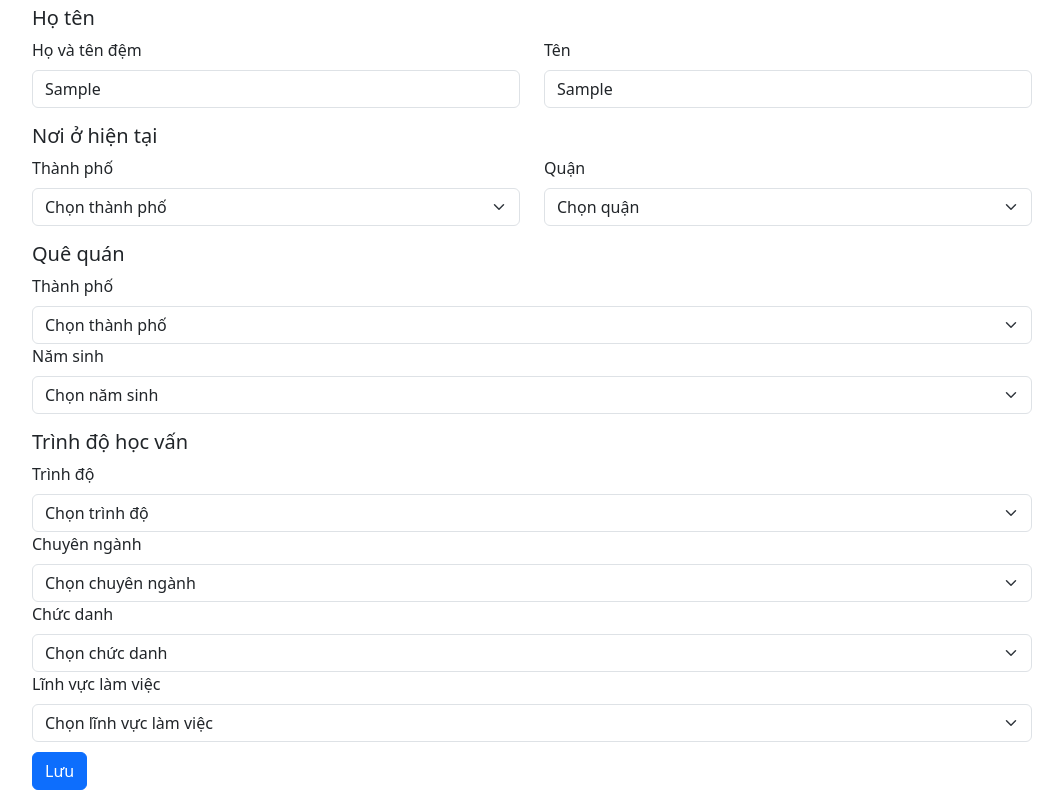
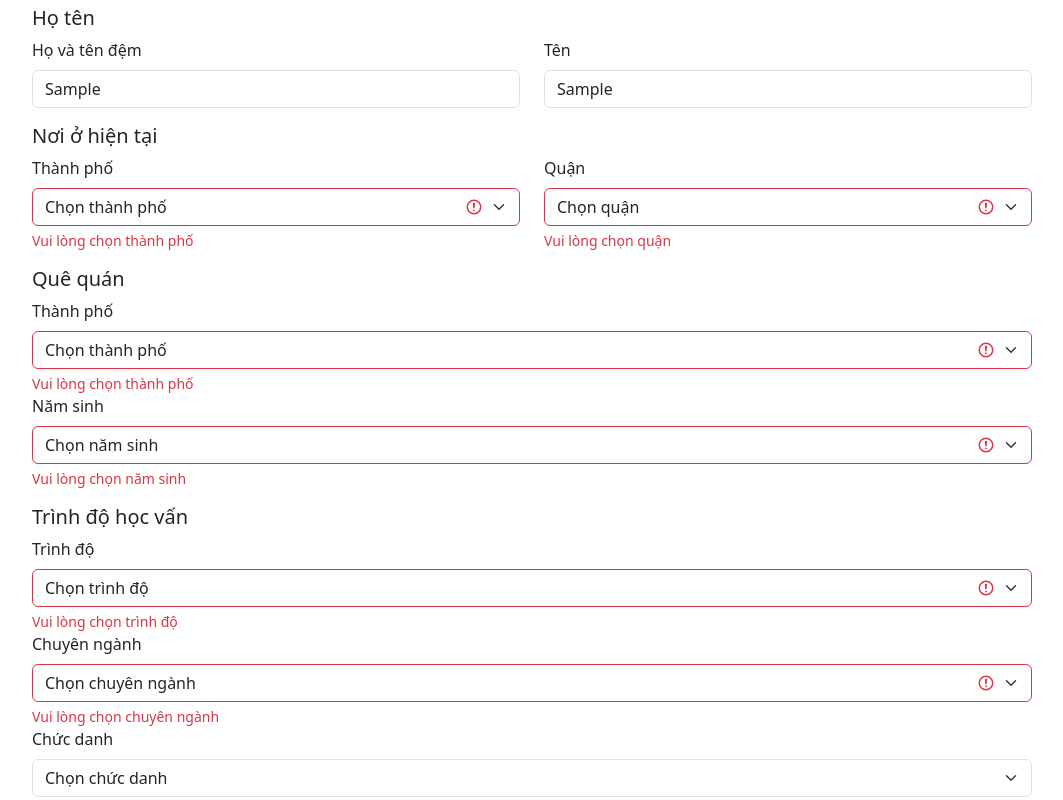
Before and after one commit to minh0812/info, a React (Create React App) app: page / in a window 1280 px wide. Both pictures are taken after typing "Sample", "Sample" into the empty fields and a click on the button "Lưu". Shown: the part 108-908 px from the top of the page, without its empty margins (108-1171 px from the left). Built offline with nearby package versions, Linux system fonts and the light colour scheme.

Commit message:
Update index.js

```diff
--- a/src/components/Info/index.js
+++ b/src/components/Info/index.js
@@ -12,6 +12,7 @@ const Info = () => {
   const jobTitleCNTT = ["Frontend Developer", "Backend Developer"];
   const workField = ["Thương mại", "Dịch vụ", "Sản xuất"];
   const [wordFieldSelected, setWordFieldSelected] = useState([]);
+  const [isSubmit, setIsSubmit] = useState(false);
   const [form, setForm] = useState({
     firstName: "",
     lastName: "",
@@ -29,6 +30,7 @@ const Info = () => {
 
   const handleSubmit = (e) => {
     e.preventDefault();
+    setIsSubmit(true);
     if (
       form.firstName === "" ||
       form.lastName === "" ||
@@ -41,14 +43,13 @@ const Info = () => {
       form.jobTitle === "" ||
       form.wordField.length === 0
     ) {
-      setShowAlert(true);
-      setTimeout(() => {
-        setShowAlert(false);
-      }, 2000);
       return;
     }
     console.log(form);
-    alert("Submit success");
+    setShowAlert(true);
+    setTimeout(() => {
+      setShowAlert(false);
+    }, 2000);
   };
 
   return (
@@ -63,12 +64,15 @@ const Info = () => {
               <Form.Control
                 type="text"
                 placeholder="Nhập họ và tên đệm"
-                required
                 value={form.firstName}
                 onChange={(e) =>
                   setForm({ ...form, firstName: e.target.value })
                 }
+                isInvalid={form.firstName === "" && isSubmit ? true : false}
               />
+              <Form.Control.Feedback type="invalid">
+                Vui lòng nhập họ và tên đệm
+              </Form.Control.Feedback>
             </Form.Group>
           </Col>
           <Col>
@@ -79,8 +83,11 @@ const Info = () => {
                 placeholder="Nhập tên"
                 value={form.lastName}
                 onChange={(e) => setForm({ ...form, lastName: e.target.value })}
-                required
+                isInvalid={form.lastName === "" && isSubmit ? true : false}
               />
+              <Form.Control.Feedback type="invalid">
+                Vui lòng nhập tên
+              </Form.Control.Feedback>
             </Form.Group>
           </Col>
         </Row>
@@ -93,7 +100,7 @@ const Info = () => {
               <Form.Select
                 value={form.city}
                 onChange={(e) => setForm({ ...form, city: e.target.value })}
-                required
+                isInvalid={form.city === "" && isSubmit ? true : false}
               >
                 <option value={null}>Chọn thành phố</option>
                 {city.map((item, index) => (
@@ -102,6 +109,9 @@ const Info = () => {
                   </option>
                 ))}
               </Form.Select>
+              <Form.Control.Feedback type="invalid">
+                Vui lòng chọn thành phố
+              </Form.Control.Feedback>
             </Form.Group>
           </Col>
           <Col>
@@ -110,7 +120,7 @@ const Info = () => {
               <Form.Select
                 value={form.district}
                 onChange={(e) => setForm({ ...form, district: e.target.value })}
-                required
+                isInvalid={form.district === "" && isSubmit ? true : false}
               >
                 <option value={null}>Chọn quận</option>
                 {form.city === "Tp HCM"
@@ -125,6 +135,9 @@ const Info = () => {
                       </option>
                     ))}
               </Form.Select>
+              <Form.Control.Feedback type="invalid">
+                Vui lòng chọn quận
+              </Form.Control.Feedback>
             </Form.Group>
           </Col>
         </Row>
@@ -137,7 +150,7 @@ const Info = () => {
               <Form.Select
                 value={form.cityBorn}
                 onChange={(e) => setForm({ ...form, cityBorn: e.target.value })}
-                required
+                isInvalid={form.cityBorn === "" && isSubmit ? true : false}
               >
                 <option value={null}>Chọn thành phố</option>
                 {city.map((item, index) => (
@@ -146,6 +159,9 @@ const Info = () => {
                   </option>
                 ))}
               </Form.Select>
+              <Form.Control.Feedback type="invalid">
+                Vui lòng chọn thành phố
+              </Form.Control.Feedback>
             </Form.Group>
           </Col>
         </Row>
@@ -155,7 +171,7 @@ const Info = () => {
           <Form.Select
             value={form.yearOfBirth}
             onChange={(e) => setForm({ ...form, yearOfBirth: e.target.value })}
-            required
+            isInvalid={form.yearOfBirth === "" && isSubmit ? true : false}
           >
             <option value={null}>Chọn năm sinh</option>
             {Array.from({ length: 124 }, (_, i) => i + 1900).map(
@@ -166,6 +182,9 @@ const Info = () => {
               )
             )}
           </Form.Select>
+          <Form.Control.Feedback type="invalid">
+            Vui lòng chọn năm sinh
+          </Form.Control.Feedback>
         </Form.Group>
 
         <h5>Trình độ học vấn</h5>
@@ -174,7 +193,7 @@ const Info = () => {
           <Form.Select
             value={form.school}
             onChange={(e) => setForm({ ...form, school: e.target.value })}
-            required
+            isInvalid={form.school === "" && isSubmit ? true : false}
           >
             <option value={null}>Chọn trình độ</option>
             {school.map((item, index) => (
@@ -183,6 +202,9 @@ const Info = () => {
               </option>
             ))}
           </Form.Select>
+          <Form.Control.Feedback type="invalid">
+            Vui lòng chọn trình độ
+          </Form.Control.Feedback>
         </Form.Group>
 
         <Form.Group controlId="major">
@@ -190,7 +212,7 @@ const Info = () => {
           <Form.Select
             value={form.major}
             onChange={(e) => setForm({ ...form, major: e.target.value })}
-            required
+            isInvalid={form.major === "" && isSubmit ? true : false}
           >
             <option value={null}>Chọn chuyên ngành</option>
             {major.map((item, index) => (
@@ -199,6 +221,9 @@ const Info = () => {
               </option>
             ))}
           </Form.Select>
+          <Form.Control.Feedback type="invalid">
+            Vui lòng chọn chuyên ngành
+          </Form.Control.Feedback>
         </Form.Group>
 
         <Form.Group controlId="jobTitle">
@@ -206,7 +231,6 @@ const Info = () => {
           <Form.Select
             value={form.jobTitle}
             onChange={(e) => setForm({ ...form, jobTitle: e.target.value })}
-            required
           >
             <option value={null}>Chọn chức danh</option>
             {form.major === "Kinh doanh dịch vụ"
@@ -221,6 +245,9 @@ const Info = () => {
                   </option>
                 ))}
           </Form.Select>
+          <Form.Control.Feedback type="invalid">
+            Vui lòng chọn chức danh
+          </Form.Control.Feedback>
         </Form.Group>
 
         <Form.Group controlId="wordField">
@@ -235,14 +262,22 @@ const Info = () => {
           <Form.Select
             onChange={(e) => {
               setWordFieldSelected([
-                ...new Set([...wordFieldSelected, e.target.value]),
+                ...new Set(
+                  [...wordFieldSelected, e.target.value].filter(
+                    (item) => item !== "Chọn lĩnh vực làm việc"
+                  )
+                ),
               ]);
               setForm({
                 ...form,
-                wordField: new Set([...wordFieldSelected, e.target.value]),
+                wordField: new Set(
+                  [...wordFieldSelected, e.target.value].filter(
+                    (item) => item !== "Chọn lĩnh vực làm việc"
+                  )
+                ),
               });
             }}
-            required
+            isInvalid={form.wordField.length === 0 && isSubmit ? true : false}
           >
             <option value={null}>Chọn lĩnh vực làm việc</option>
             {workField.map((item, index) => (
@@ -251,14 +286,17 @@ const Info = () => {
               </option>
             ))}
           </Form.Select>
+          <Form.Control.Feedback type="invalid">
+            Vui lòng chọn lĩnh vực làm việc
+          </Form.Control.Feedback>
         </Form.Group>
 
         <Button variant="primary" type="submit" className="btn-submit">
           Lưu
         </Button>
       </Form>
-      <Alert variant="danger" className="alert" show={showAlert}>
-        Vui lòng nhập đủ thông tin !!!
+      <Alert variant="success" className="alert" show={showAlert}>
+        Dữ liệu đã được cập nhật
       </Alert>
     </div>
   );
```
